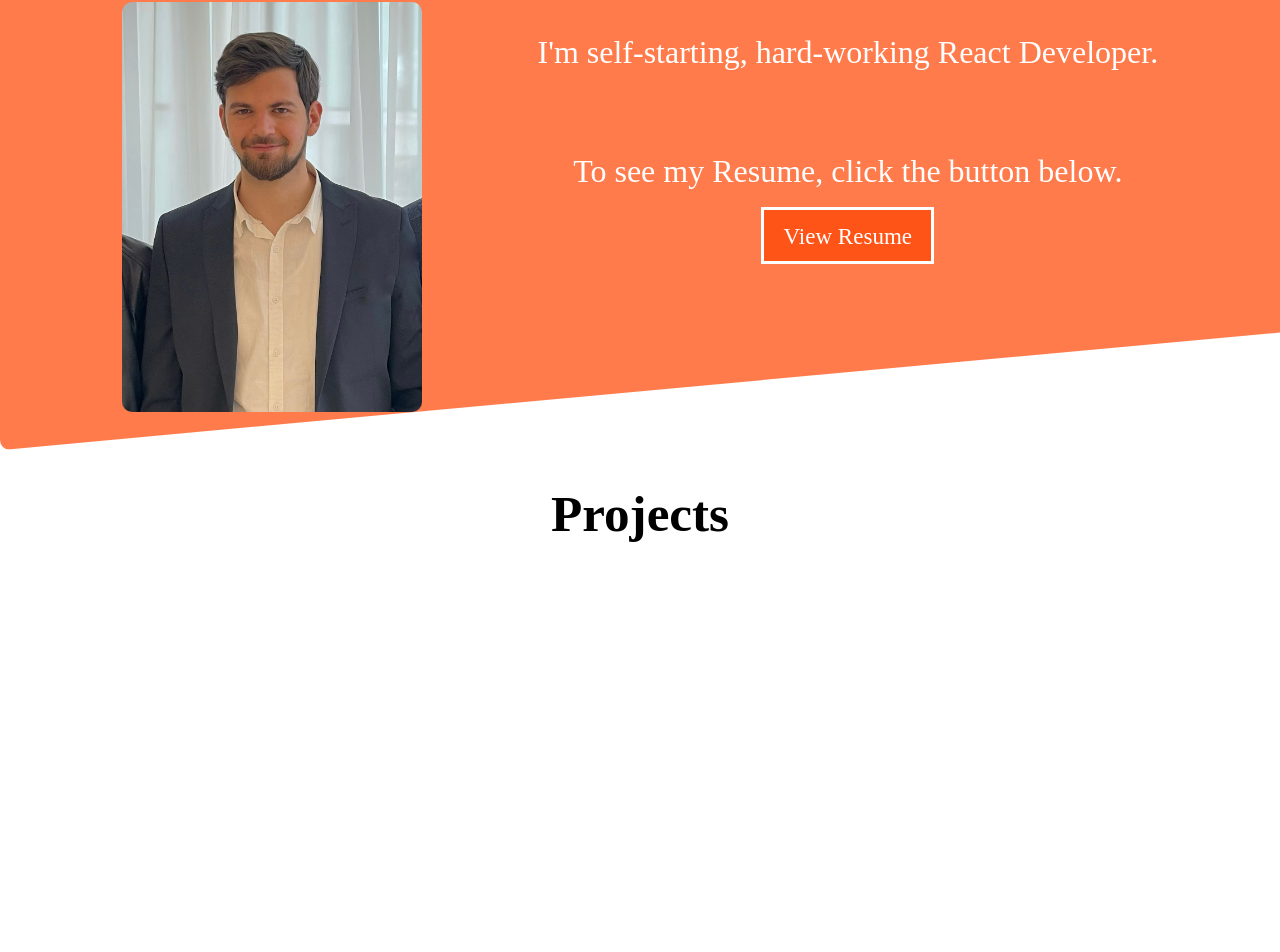
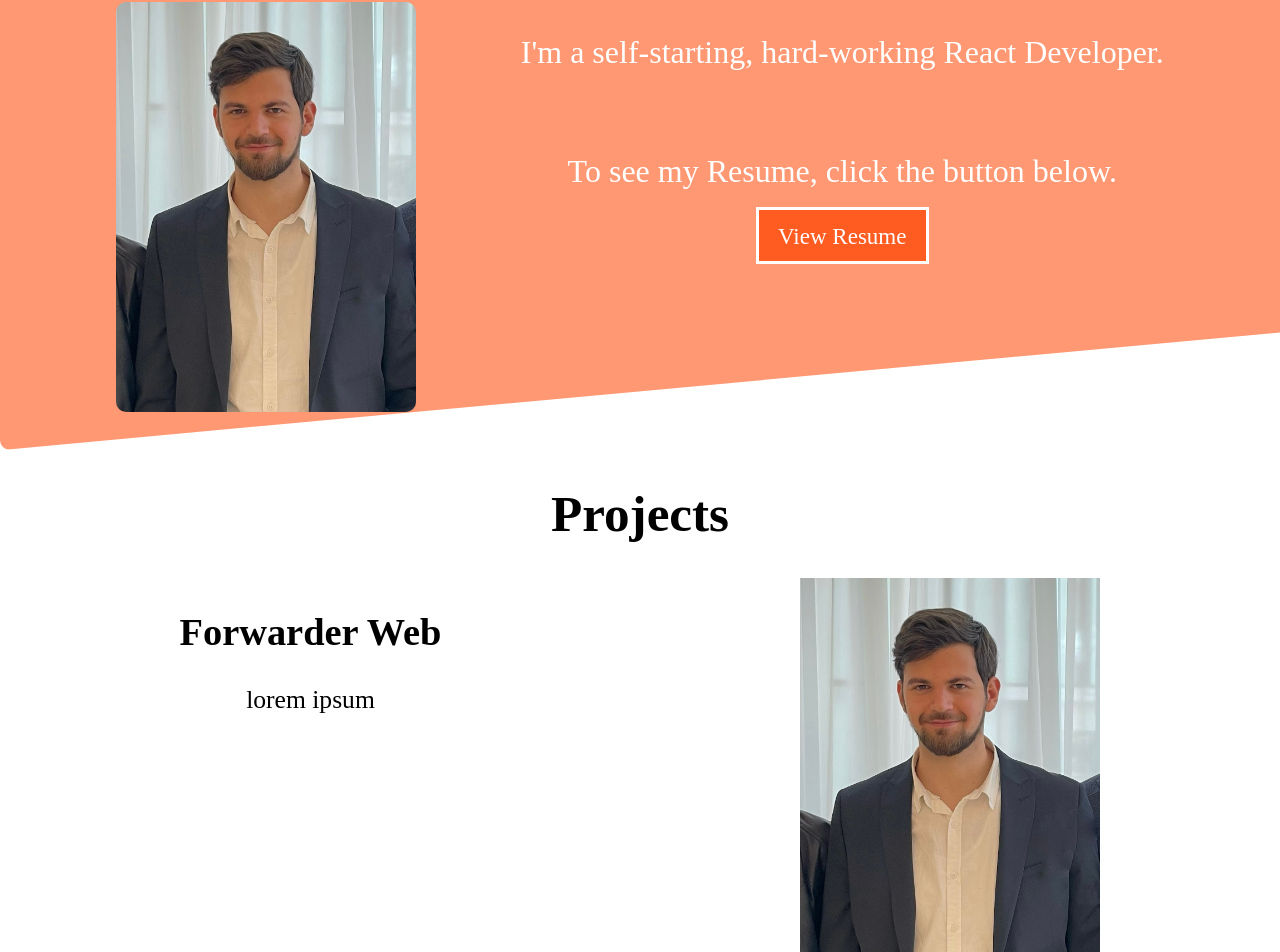
Before and after one commit to GegaLataria/portfolio, a React (Create React App) app: page / in a window 1280 px wide. Shown: the part 946-1898 px from the top of the page. Before the commit the page ends 1838 px from the top, so only its background shows below. Built offline with nearby package versions, Linux system fonts and the light colour scheme.

Commit message:
implementing projects container

```diff
--- a/src/home/Home.css
+++ b/src/home/Home.css
@@ -38,7 +38,7 @@ body {
     text-align: center;
     clip-path: polygon(0% 0%, 100% 0%, 100% 80%, 0% 100%);
     color: #fff;
-    background-color: rgba(255, 68, 0, .7);
+    background-color: rgba(255, 68, 0, .55);
     padding: 1vw 5vw 3vw 5vw;
     border-radius: 10px;
 }
@@ -85,3 +85,8 @@ body {
     height: 50vh;
     font-size: 2vw;
 }
+
+.project-container__flex {
+    display: flex;
+    justify-content: space-around;
+}
--- a/src/home/Home.js
+++ b/src/home/Home.js
@@ -34,7 +34,7 @@ export default function Home() {
           ></img>
           <div>
             <p className="about-container__input">
-              I'm self-starting, hard-working React Developer.
+              I'm a self-starting, hard-working React Developer.
             </p>
             <br />
             <p className="about-container__input">
@@ -53,6 +53,15 @@ export default function Home() {
       </div>
       <div className="projects-container">
         <h1 className="about-container__title">Projects</h1>
+        <div>
+          <div className="project-container__flex">
+            <div>
+              <h2>Forwarder Web</h2>
+              <p>lorem ipsum</p>
+            </div>
+            <img src={profile} alt="project" width={"300px"}></img>
+          </div>
+        </div>
       </div>
     </div>
   );
```
